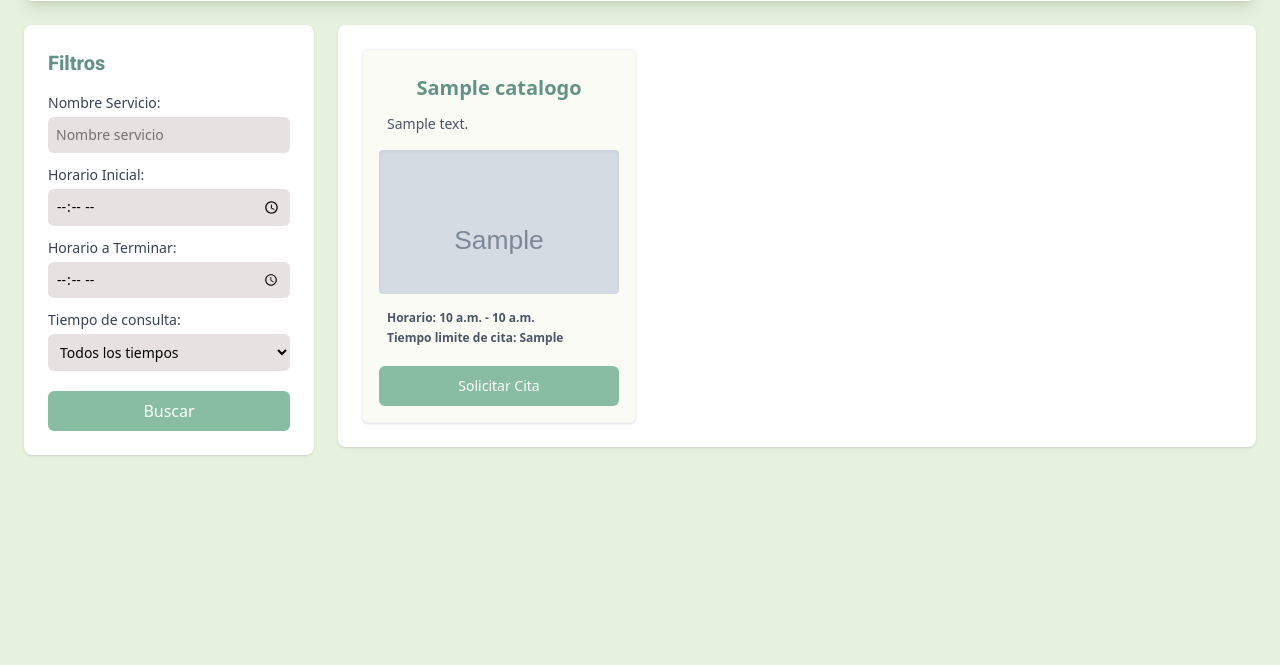
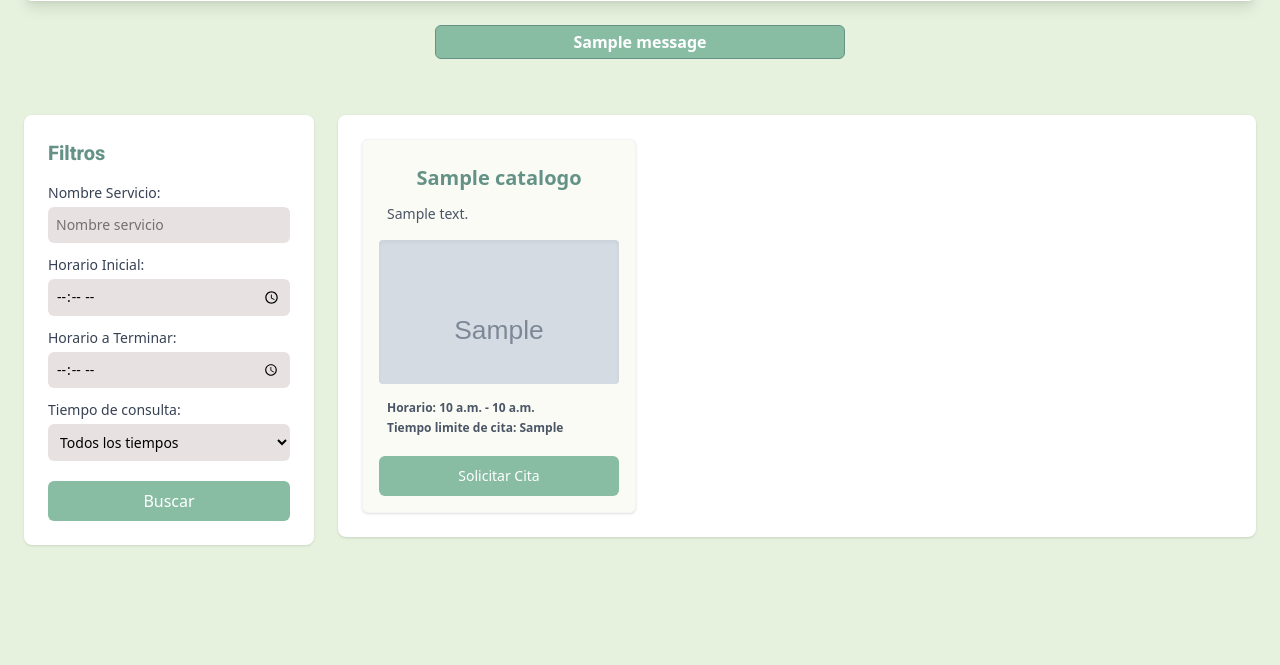
Before and after one commit to yUMIP04/PlataformReservas-AgendaServicios, a Django app: page /catalogo/ in a window 1280 px wide. Shown: the part 191-856 px from the top of the page. Run offline with Django 5.2, Linux system fonts and the light colour scheme; tables that the repository leaves empty hold one stand-in row (values such as "Sample post"); grey boxes marked "Sample" are stand-in pictures; one stand-in notice (Sample message) is shown; some libraries are stand-ins or nearby versions; some web fonts are replaced.

Commit message:
-Colocandole estilo al cartel de los mensajes de exito/error.

```diff
--- /dev/null
+++ b/static/JS/IU/components/Modal-messages.js
@@ -0,0 +1 @@
+console.log("Aqui el modal messages");
--- a/static/JS/IU/components/modal-Catalogo.js
+++ b/static/JS/IU/components/modal-Catalogo.js
@@ -1,6 +1,7 @@
 const btn_CerrarModal = document.querySelector(".btn-cerrar");
 const btn_Cita = document.querySelector(".btn-cita");
 const div_modal = document.querySelector(".Modal");
+
 
 function Abrir_Cerrar_Modal(){
 
--- a/templates/booking/catalogo.html
+++ b/templates/booking/catalogo.html
@@ -19,6 +19,31 @@
                 </div>
             </div>
         </div>
+
+        <!--🌟Mensaje sobre exito/error de cita-->
+
+        <div class="w-full h-full  flex flex-row justify-center items-center">
+            {% if  messages %}
+         <div class="messages border-1  border-[#659287] w-1/3 mb-8 bg-[#88BDA4] p-1 text-[Roboto] text-center font-bold rounded-md">
+
+
+        {% for message in messages  %}
+        {% if message.tags == "success" %}
+
+        <p class="success text-white">{{message}} </p>
+
+        {% else %}
+
+        <p class="error text-red-500"> {{message}} </p>
+
+        {% endif %}
+
+        {% endfor %}
+
+    </div>
+{% endif %}
+</div>
+
 
         <!--🌟 2. CATÁLOGO Y FILTROS -->
         <div class="CATALOGO grid grid-cols-1 lg:grid-cols-4 gap-6 items-start">
@@ -137,24 +162,7 @@
 
         <div class="flex w-full flex-row justify-between mt-5">
 
-               <!--🌟Mensajes de exito o error-->
-     <div class="messages">
 
-        {% if  messages %}
-        {% for message in messages  %}
-        {% if message.tags == "success" %}
-
-        <p class="success text-green-500">{{message}} </p>
-
-        {% else %}
-
-        <p class="error text-red-500"> {{message}} </p>
-
-        {% endif %}
-
-        {% endfor %}
-        {% endif %}
-    </div>
 
         <div class="Titulo-info-cita w-1/5 h-1/3 flex flex-row justify-center items-center ">
             <h1 class="Titulo-Cita font-[Roboto] text-2xl text-[#659287] font-bold " >Agenda tu Cita</h1>
@@ -166,12 +174,12 @@
 
     </div>
 
-        <div class="form-info">
+        <div class="form-info flex flex-row justify-between mt-6 ">
 
             {% if servicios  %}
 
                 {% for servicio in servicios %}
-            <form action="{% url "catalogo" %}" class=" p-2 ml-4 w-64 shadow-xl border-solid border-2 border-[#659287] rounded-md" method="post">
+            <form action="{% url "catalogo" %}" class="form-agendar p-2 ml-4 w-64 shadow-xl border-solid border-2 border-[#659287] rounded-md" method="post">
 
 
                 {% csrf_token %}
@@ -191,7 +199,7 @@
                 <input class="bg-[#C7C5C5] w-42 rounded-sm p-1 mb-3"  type="time" name ="Hora-cita">
 
                 <div class="btn-agendar p-1 text-white bg-[#88bda4] hover:bg-[#659287] rounded-md text-center transition">
-                <input type="submit" class="cursor-pointer" name="btn-agendar" value="Agendar Cita">
+                <input type="submit" class="cursor-pointer btn-agendar" name="btn-agendar" value="Agendar Cita">
                 </div>
 
             </div>
@@ -200,13 +208,30 @@
                       {% endfor %}
 {% endif %}
 
+
+<div class="info-servicio mr-4">
+
+<div class="card-info ">
+
+    <p></p>
+
+</div>
+
+</div>
         </div>
 
 
     </div>
 </div>
 
+
+
+
+
 </div>
 
+
+
 <script type="module" src="{% static "JS/IU/components/modal-Catalogo.js" %}"></script>
+<script type="module" src="{% static "JS/IU/components/Modal-messages.js" %}"></script>
 {% endblock %}
```
